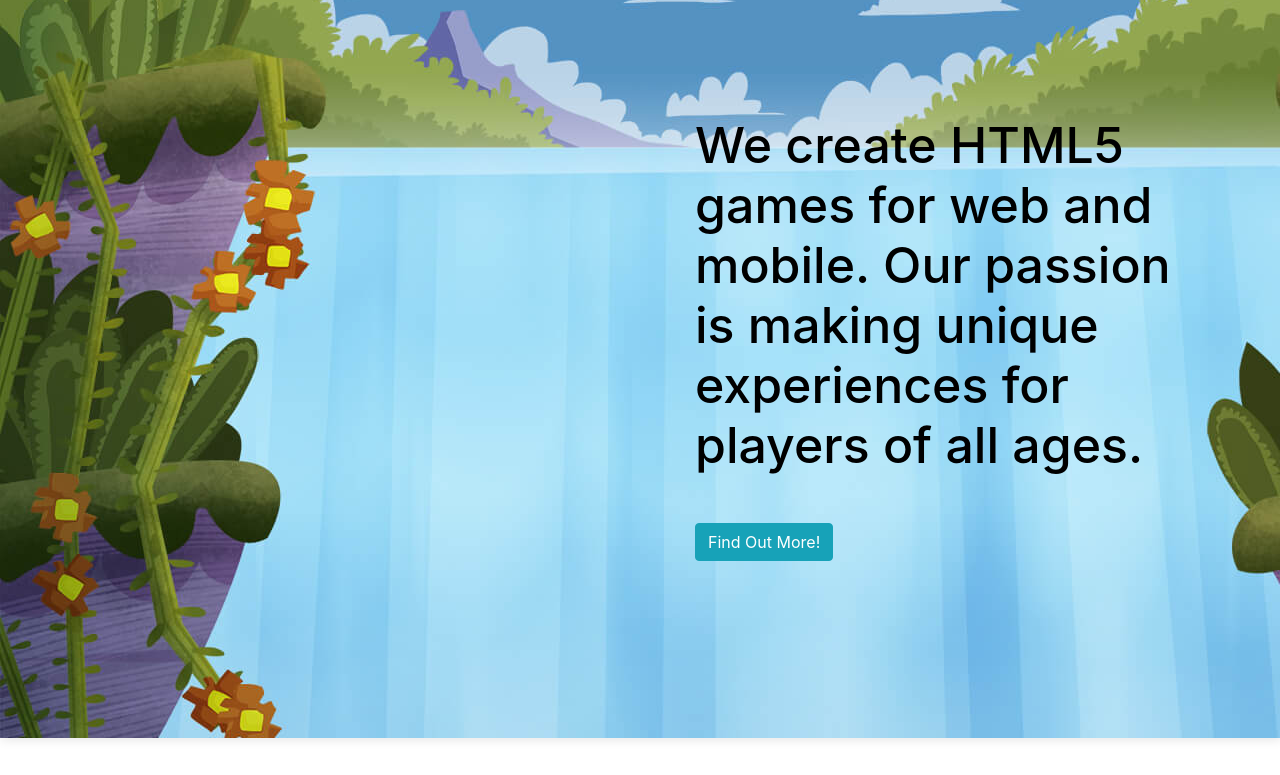
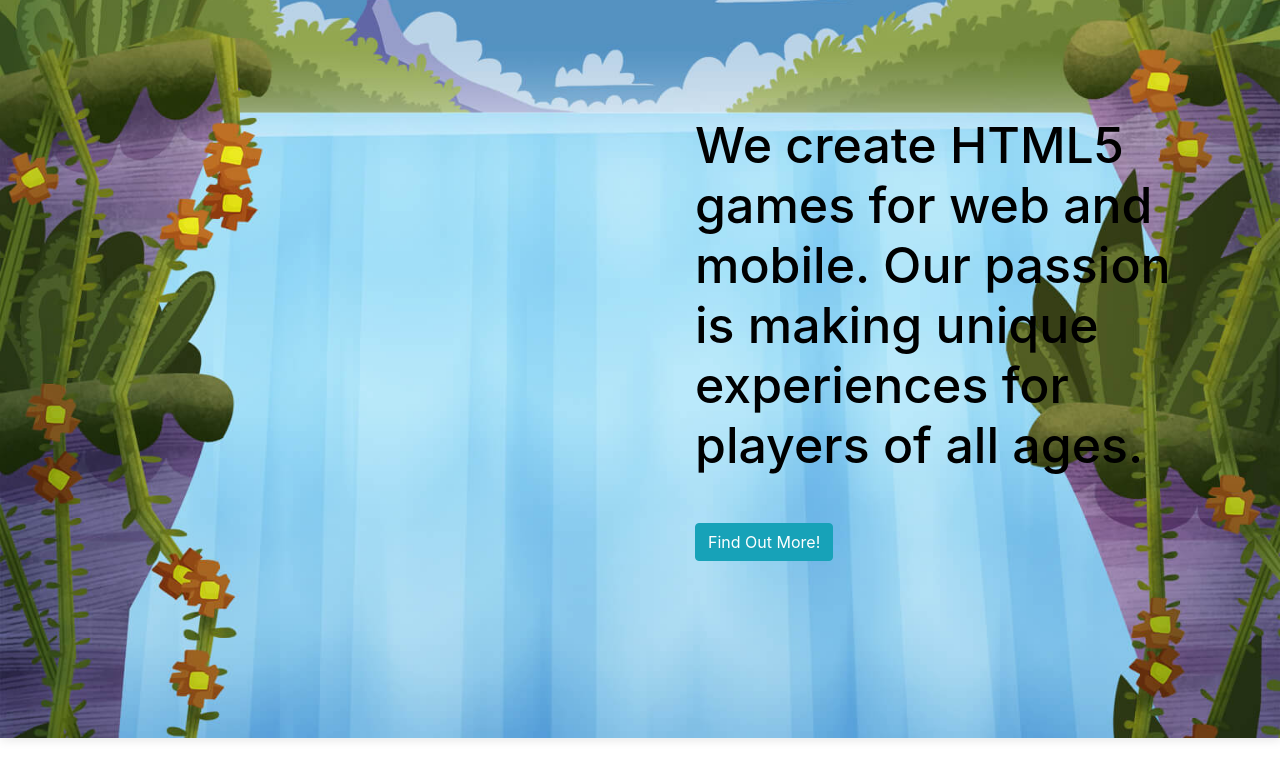
Before and after one commit to Squelsh84/chaos-pixelz, a plain HTML site: page index.html in a window 1280 px wide. Shown: the part 62-837 px from the top of the page. Drawn offline with nearby package versions, Linux system fonts and the light colour scheme; a web font is replaced by a local one.

Commit message:
Added a media query for larger screens so that the header fits 100%.

```diff
--- a/assets/css/style.css
+++ b/assets/css/style.css
@@ -136,6 +136,11 @@ html {
   border-radius: 3px;
 }
 
+@media (min-width: 1200px) {
+  .masthead {
+    background-size: 100%;
+  }
+}
 @media (min-width: 992px) {
   .masthead {
     height: 100vh;
```
